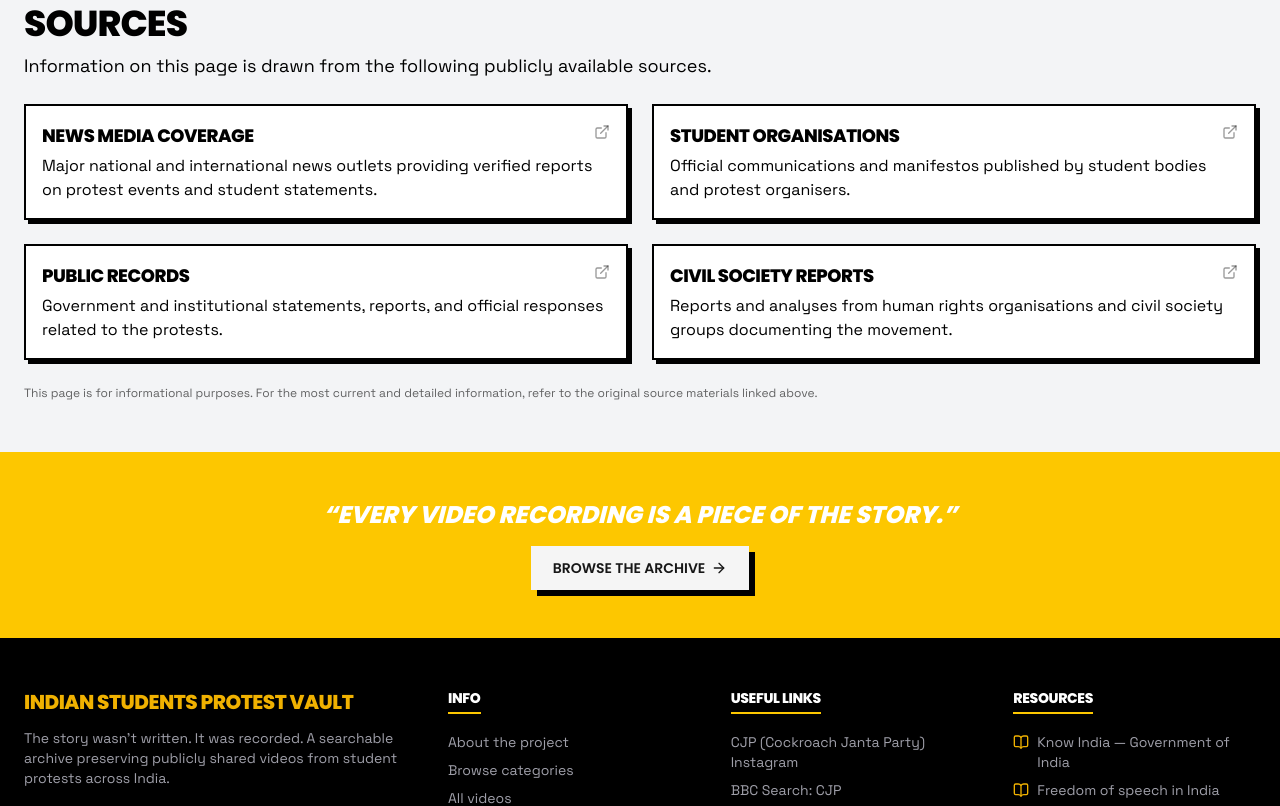
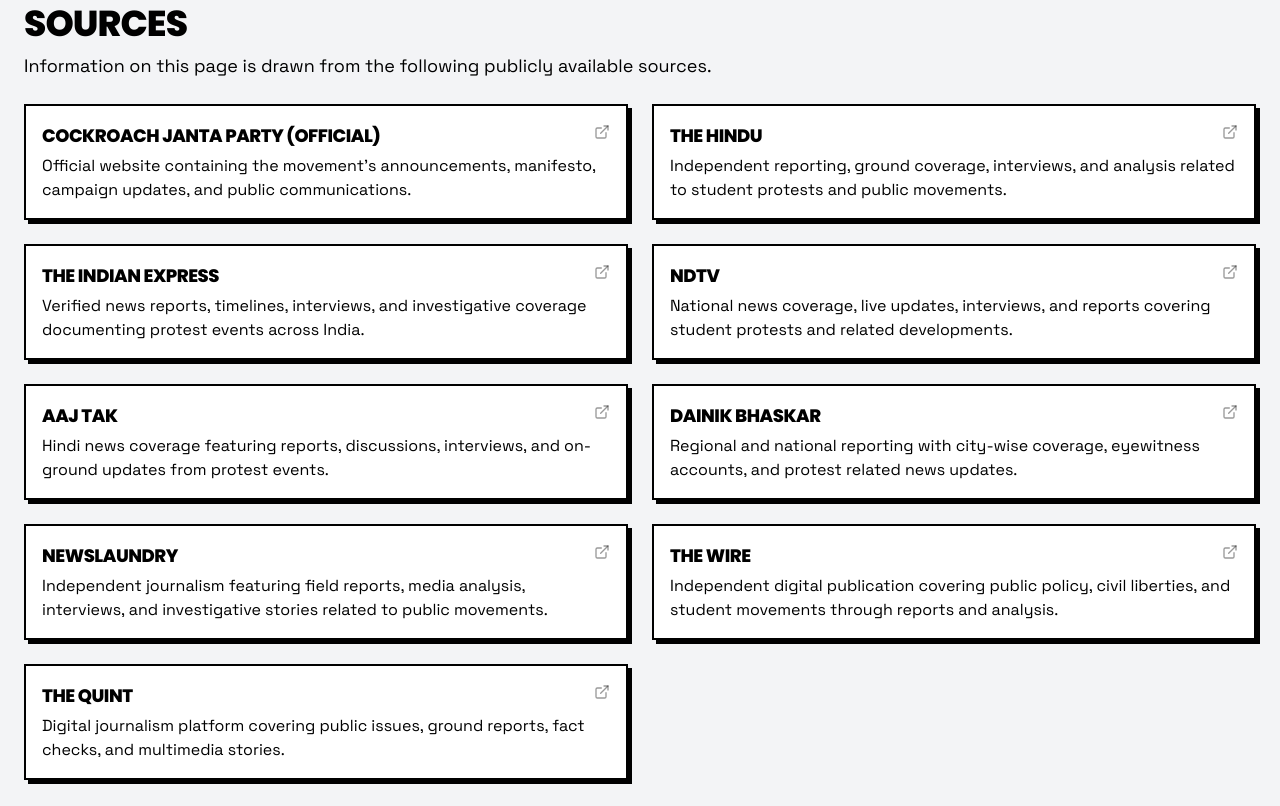
Before and after one commit to vijayhardaha/ispv, a Next.js app in the folder apps/frontend/: page /why-students-are-protesting in a window 1280 px wide. Shown: the part 2180-2986 px from the top of the page. Built offline with nearby package versions, Linux system fonts and the light colour scheme; no server answers.

Commit message:
refactor: update why protest data
- Update protest data structure and content
- Ensure proper section organization
- Maintain content accuracy

```diff
--- a/apps/frontend/src/constants/why-protest-data.tsx
+++ b/apps/frontend/src/constants/why-protest-data.tsx
@@ -72,66 +72,59 @@ export const DEMANDS: Demand[] = [
   },
 ];
 
-/**
- * Chronological timeline of key protest events.
- */
-export const TIMELINE_ITEMS: TimelineItem[] = [
+export const SOURCES: Source[] = [
   {
-    year: '2025',
-    label: 'Peaceful Protests Begin',
+    title: 'Cockroach Janta Party (Official)',
+    url: 'https://www.cockrochjantaparty.co.in/',
     description:
-      'Students across multiple universities begin peaceful demonstrations, raising concerns about campus safety, administrative transparency, and student rights.',
+      'Official website containing the movement’s announcements, manifesto, campaign updates, and public communications.',
   },
   {
-    year: '2025',
-    label: 'Widespread Awareness',
+    title: 'The Hindu',
+    url: 'https://www.thehindu.com/',
     description:
-      "Social media campaigns and on-ground efforts bring national and international attention to the students' demands. Peaceful marches are organised in major cities.",
+      'Independent reporting, ground coverage, interviews, and analysis related to student protests and public movements.',
   },
   {
-    year: '2025',
-    label: 'Community Solidarity',
+    title: 'The Indian Express',
+    url: 'https://indianexpress.com/',
     description:
-      'Faculty members, civil society groups, and public figures express solidarity. Open letters and public statements amplify calls for dialogue and resolution.',
+      'Verified news reports, timelines, interviews, and investigative coverage documenting protest events across India.',
   },
   {
-    year: '2025',
-    label: 'Policy Discussions',
+    title: 'NDTV',
+    url: 'https://www.ndtv.com/',
     description:
-      'Administrative bodies initiate discussions on key demands. Student representatives participate in formal dialogues while continuing peaceful advocacy.',
+      'National news coverage, live updates, interviews, and reports covering student protests and related developments.',
   },
   {
-    year: '2025',
-    label: 'Ongoing Movement',
+    title: 'Aaj Tak',
+    url: 'https://www.aajtak.in/',
     description:
-      'The movement continues to evolve with sustained civic engagement, public discourse, and efforts toward institutional reform.',
+      'Hindi news coverage featuring reports, discussions, interviews, and on-ground updates from protest events.',
+  },
+  {
+    title: 'Dainik Bhaskar',
+    url: 'https://www.bhaskar.com/',
+    description:
+      'Regional and national reporting with city-wise coverage, eyewitness accounts, and protest related news updates.',
+  },
+  {
+    title: 'NewsLaundry',
+    url: 'https://www.newslaundry.com/',
+    description:
+      'Independent journalism featuring field reports, media analysis, interviews, and investigative stories related to public movements.',
+  },
+  {
+    title: 'The Wire',
+    url: 'https://thewire.in/',
+    description:
+      'Independent digital publication covering public policy, civil liberties, and student movements through reports and analysis.',
+  },
+  {
+    title: 'The Quint',
+    url: 'https://www.thequint.com/',
+    description:
+      'Digital journalism platform covering public issues, ground reports, fact checks, and multimedia stories.',
   },
 ];
-
-/**
- * External sources referenced by the protest information page.
- */
-export const SOURCES: Source[] = [
-  {
-    title: 'News Media Coverage',
-    url: 'https://en.wikipedia.org/wiki/2024%E2%80%9325_Indian_protests_against_the_Controversies_and_roadblocks',
-    description:
-      'Major national and international news outlets providing verified reports on protest events and student statements.',
-  },
-  {
-    title: 'Student Organisations',
-    url: 'https://en.wikipedia.org/wiki/2024%E2%80%9325_Indian_protests_against_the_Controversies_and_roadblocks',
-    description: 'Official communications and manifestos published by student bodies and protest organisers.',
-  },
-  {
-    title: 'Public Records',
-    url: 'https://en.wikipedia.org/wiki/2024%E2%80%9325_Indian_protests_against_the_Controversies_and_roadblocks',
-    description: 'Government and institutional statements, reports, and official responses related to the protests.',
-  },
-  {
-    title: 'Civil Society Reports',
-    url: 'https://en.wikipedia.org/wiki/2024%E2%80%9325_Indian_protests_against_the_Controversies_and_roadblocks',
-    description:
-      'Reports and analyses from human rights organisations and civil society groups documenting the movement.',
-  },
-];
```
